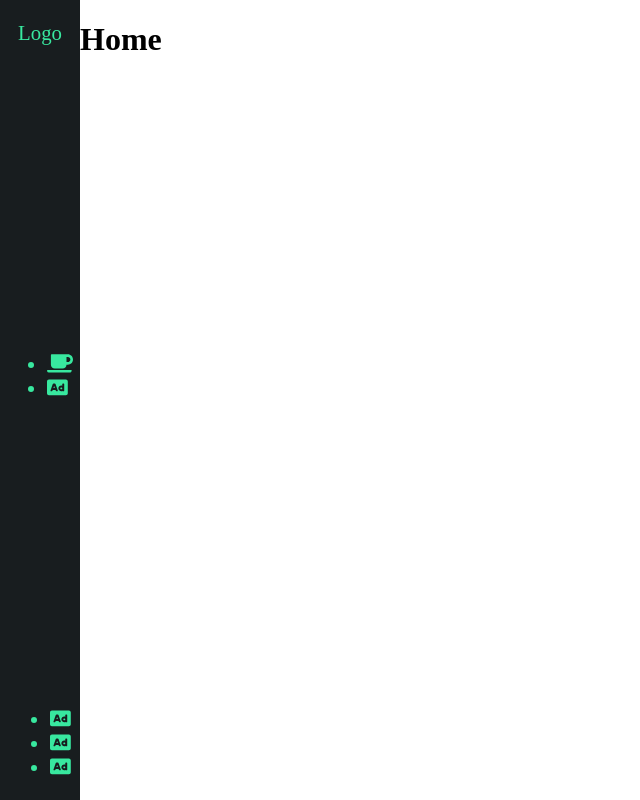
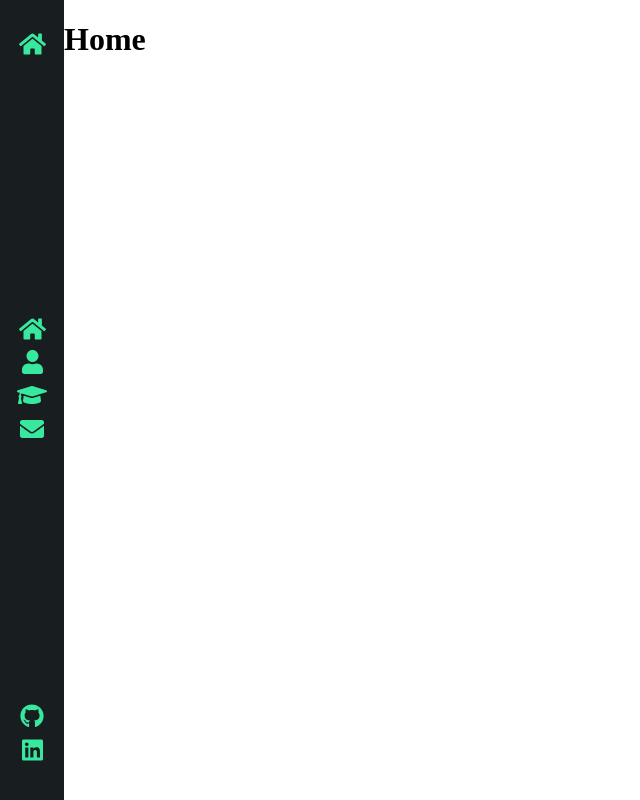
Before and after one commit to Baaranek/portfolio-page, a React (Create React App) app: page / in a window 1280 px wide. Shown: the whole page, without its empty margins (0-640 px from the left). Built offline with nearby package versions, Linux system fonts and the light colour scheme.

Commit message:
add routing in Menu.js, also replace icons with new ones

```diff
--- a/package.json
+++ b/package.json
@@ -4,6 +4,7 @@
   "private": true,
   "dependencies": {
     "@fortawesome/fontawesome-svg-core": "^1.2.32",
+    "@fortawesome/free-brands-svg-icons": "^5.15.1",
     "@fortawesome/free-solid-svg-icons": "^5.15.1",
     "@fortawesome/react-fontawesome": "^0.1.11",
     "@testing-library/jest-dom": "^4.2.4",
--- a/src/components/layout/Menu/Menu.js
+++ b/src/components/layout/Menu/Menu.js
@@ -1,30 +1,55 @@
 import React from 'react';
 import styled from 'styled-components';
 import { FontAwesomeIcon } from '@fortawesome/react-fontawesome';
-import { faCoffee, faAd } from '@fortawesome/free-solid-svg-icons';
+import { faEnvelope, faGraduationCap, faHome, faUser } from '@fortawesome/free-solid-svg-icons';
+import { faGithub, faLinkedin } from '@fortawesome/free-brands-svg-icons';
+import { NavLink } from 'react-router-dom';
 
 
 const Wrapper = styled.section`
-  font-size: 1.3rem;
-  width: 5rem;
+  font-size: 1.5rem;
+  width: 4rem;
   height: 100vh;
   background-color: #181d1f;
-  color: #38e89f;
   display: flex;
   flex-direction: column;
   justify-content: space-between;
   align-items: center;
+
+  > div{
+    padding: 2rem 0;
+  }
+
+  ul {
+    list-style-type: none;
+    margin: 0;
+    padding: 0 0;
+    text-align: center;
+  }
 `;
 
 const StyledList = styled.li`
-  &:hover{ // Hover będzie z timeOutem wpływał na łądną animacje
-    color: red;
+  padding: .2rem 0;
+`;
+
+const StyledFontAwesomeIcon = styled(FontAwesomeIcon)`
+  color: #38e89f;
+`;
+
+const StyledNavLink = styled(NavLink)`
+  color: #38e89f;
+  text-decoration: none;
+
+  &.hover {
+    opacity: 0.2;
   }
 `;
 
 const array = [
-  {id:1, icon: faCoffee, description: 'Cofee'},
-  {id:2, icon: faAd, description: 'Ad'},
+  {id:1, icon: faHome, description: 'Home', route: '/'},
+  {id:2, icon: faUser, description: 'About', route: '/about'},
+  {id:3, icon: faGraduationCap, description: 'Skills', route: '/skills'},
+  {id:4, icon: faEnvelope, description: 'Contact', route: '/contact'},
 ];
 
 class Menu extends React.Component {
@@ -40,22 +65,22 @@ class Menu extends React.Component {
     let activeIndex = this.state.activeIndex === index ? null : index;
     setTimeout(() => {
       this.setState({activeIndex});
-    }, 300); // SetTimeout odpowiada ze deleya i uzycie tego w płynnej animacji w przyszłosci
+    }, 100); // SetTimeout odpowiada ze deleya i uzycie tego w płynnej animacji w przyszłosci
   }
 
   render() {
     return (
       <Wrapper>
         <div>
-          <p>Logo</p>
+          <StyledNavLink to='/'> <StyledFontAwesomeIcon icon={faHome} /></StyledNavLink>
         </div>
         <div>
           <ul>
-            { array.map( ({id, icon, description}) =>
+            { array.map( ({id, icon, description, route}) =>
               <StyledList key={id} onMouseEnter={this.hoverHandler.bind(this, id)} onMouseLeave={(e) => this.hoverHandler()}>
                 {this.state.activeIndex === id
-                  ?  description
-                  : <FontAwesomeIcon icon={icon} />
+                  ? <StyledNavLink to={route}>{description}</StyledNavLink>
+                  : <StyledNavLink to={route}> <StyledFontAwesomeIcon icon={icon} /></StyledNavLink>
                 }
               </StyledList>
             )}
@@ -63,9 +88,8 @@ class Menu extends React.Component {
         </div>
         <div>
           <ul>
-            <li><FontAwesomeIcon icon={faAd} /></li>
-            <li><FontAwesomeIcon icon={faAd} /></li>
-            <li><FontAwesomeIcon icon={faAd} /></li>
+            <StyledList><a target='_blank' rel='noopener noreferrer' href='https://github.com/Baaranek'><StyledFontAwesomeIcon icon={faGithub} /></a></StyledList>
+            <StyledList><a target='_blank' rel='noopener noreferrer' href='https://www.linkedin.com/in/krystian-otto-8b93241a5/'><StyledFontAwesomeIcon icon={faLinkedin} /></a></StyledList>
           </ul>
         </div>
       </Wrapper>
```
Also changed, not shown: 1 other file (tests, documents, lock files or other folders).
